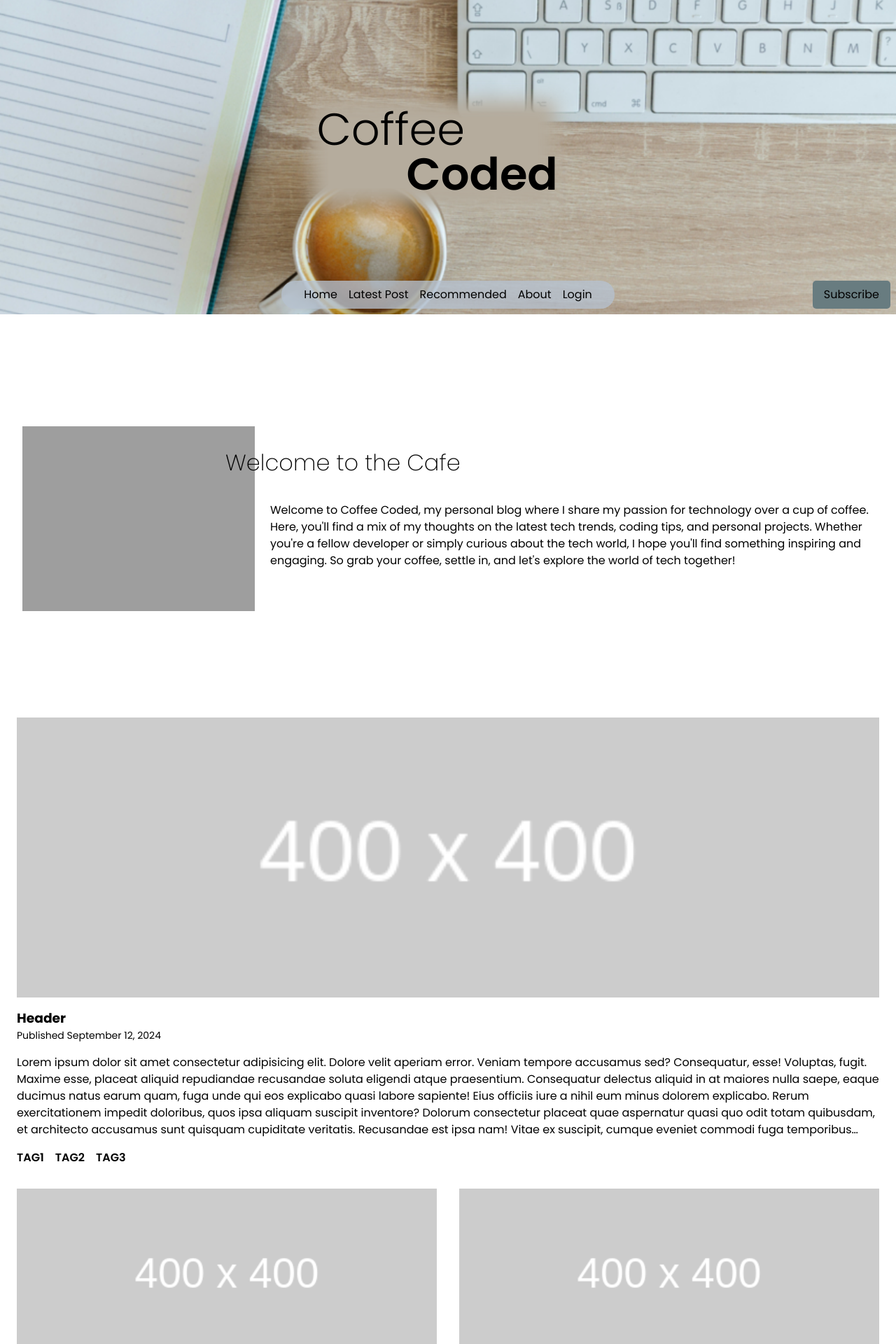
After one commit to juarezv90/blog, a Django app: template blog/blog_post/templates/home.html in a window 1280 px wide. The commit adds this page. Shown: the top 1920 px of the page at 70% size. Run offline with Django 5.2, Linux system fonts and the light colour scheme; the template is opened without the code that fills it, so the values that code supplies are empty; grey boxes are pictures that could not be loaded.

Commit message:
added grid for post

```diff
--- a/blog/blog_post/scss/_header.scss
+++ b/blog/blog_post/scss/_header.scss
@@ -13,6 +13,10 @@ header {
     flex-direction: column;
     justify-content: space-around;
     align-items: center;
+
+    .sub_btn {
+        cursor: pointer;
+    }
 
     @include mdscrn {
         height: 449px;
--- /dev/null
+++ b/blog/blog_post/scss/_post_display.scss
@@ -0,0 +1,166 @@
+@import './variables';
+
+#posts {
+    display: grid;
+    padding: 1rem;
+    gap: 1rem;
+
+    article {
+        position: relative;
+        padding: .5rem;
+        transition: 200ms ease-in;
+
+        img {
+            margin-bottom: 1rem;
+            width: 100%;
+            height: 250px;
+            object-fit: cover;
+        }
+
+        p {
+            display: -webkit-box;
+            -webkit-box-orient: vertical;
+            -webkit-line-clamp: 5;
+            overflow: hidden;
+        }
+
+        p.publish {
+            font-size: 14px;
+            margin-bottom: 1rem;
+        }
+
+        .tags {
+            display: flex;
+            gap: 1rem;
+            font-weight: 600;
+            text-transform: uppercase;
+            margin-top: 1rem;
+        }
+    }
+
+    @include mdscrn {
+        grid-template-columns: repeat(2, 1fr);
+
+
+
+        article {
+            background-color: white;
+
+            p:not(.publish){
+                display: none;
+            }
+            &::after {
+                content: "";
+                position: absolute;
+                height: 75%;
+                width: 101%;
+                background-color: $sand;
+                left: -.5%;
+                top: 50%;
+                transform: translateY(-50%);
+                z-index: -1;
+                transition: 200ms ease-in-out;
+                opacity: 0;
+                border-radius: 20px;
+            }
+            &::before {
+                content: "";
+                position: absolute;
+                height: 101%;
+                width: 75%;
+                background-color: $sand;
+                top: -.6%;
+                left: 50%;
+                transform: translatex(-50%);
+                z-index: -1;
+                transition: 200ms ease-in-out;
+                opacity: 0;
+                border-radius: 20px;
+            }
+        }
+        article:first-child {
+            grid-column: 1/ span 2;
+
+            p {
+                display: -webkit-box;
+            }
+
+            img {
+                width: 100%;
+                height: 400px;
+                object-fit: cover;
+            }
+        }
+
+        article:hover {
+            &::after, &::before {
+                opacity: 1;
+            }
+        }
+    }
+
+    @include lgscrn {
+        grid-template-columns: repeat(4, 1fr);
+        max-width: 1440px;
+        margin: 0 auto;
+
+
+        article {
+            background-color: white;
+            p:not(.publish) {
+                display: none;
+            }
+            &::after {
+                content: "";
+                position: absolute;
+                height: 75%;
+                width: 101%;
+                background-color: $sand;
+                left: -.5%;
+                top: 50%;
+                transform: translateY(-50%);
+                z-index: -1;
+                transition: 200ms ease-in-out;
+                opacity: 0;
+                border-radius: 20px;
+            }
+            &::before {
+                content: "";
+                position: absolute;
+                height: 101%;
+                width: 75%;
+                background-color: $sand;
+                top: -.6%;
+                left: 50%;
+                transform: translatex(-50%);
+                z-index: -1;
+                transition: 200ms ease-in-out;
+                opacity: 0;
+                border-radius: 20px;
+            }
+        }
+
+        article:hover {
+            &::after, &::before {
+                opacity: 1;
+            }
+        }
+
+        article:first-child {
+            grid-column: 1/ span 2;
+            grid-row: 1/span 2;
+            display: flex;
+            flex-direction: column;
+            p {
+                display: -webkit-box;
+            }
+
+            img {
+                width: 100%;
+                height: 400px;
+                object-fit: cover;
+            }
+        }
+    }
+
+}
--- a/blog/blog_post/scss/_reset.scss
+++ b/blog/blog_post/scss/_reset.scss
@@ -25,7 +25,6 @@ body {
   min-width: 375px;
   line-height: 1.5;
   -webkit-font-smoothing: antialiased;
-  background-color: #FFFFF0;
 }
 
 /*
--- a/blog/blog_post/scss/_welcome.scss
+++ b/blog/blog_post/scss/_welcome.scss
@@ -41,7 +41,7 @@ section.welcome {
         margin: 6.5rem 11.5rem;
         display: flex;
         flex-direction: row-reverse;
-        justify-content: flex-start;
+        justify-content: center;
         align-items: center;
         gap: 2rem;
 
@@ -54,6 +54,7 @@ section.welcome {
 
             p {
                 padding: 0;
+                width:80ch;
             }
         }
 
--- a/blog/blog_post/scss/index.scss
+++ b/blog/blog_post/scss/index.scss
@@ -1,4 +1,5 @@
 @use "reset.scss";
 @use "header.scss";
-@use "footer.scss";
-@use "welcome"
+@use "footer";
+@use "welcome";
+@use "post_display"
--- a/blog/blog_post/templates/base.html
+++ b/blog/blog_post/templates/base.html
@@ -21,7 +21,8 @@
     {% include "./partials/_header.html" %}
 
     <main>
-
+        {% block content %}
+        {% endblock content %}
     </main>
 
     {% include './partials/_footer.html' %}
--- /dev/null
+++ b/blog/blog_post/templates/home.html
@@ -0,0 +1,150 @@
+{% extends "base.html" %}
+
+{% block content %}
+
+<section class="welcome">
+    <article>
+        <h3>Welcome to the Cafe</h3>
+        <p>Welcome to Coffee Coded, my personal blog where I share my passion for technology over a cup of coffee. Here, you'll find a mix of my thoughts on the latest tech trends, coding tips, and personal projects. Whether you're a fellow developer or simply curious about the tech world, I hope you'll find something inspiring and engaging. So grab your coffee, settle in, and let's explore the world of tech together!</p>
+    </article>
+    <img src="static/binarycup.svg" alt="" width="332" height="264">
+</section>
+
+<section id="posts">
+    <article>
+        <img src="./static/placeholder400x400.png" alt="">
+        <h3>Header</h3>
+        <p class="publish">Published September 12, 2024</p>
+        <p>Lorem ipsum dolor sit amet consectetur adipisicing elit. Dolore velit aperiam error. Veniam tempore
+            accusamus sed? Consequatur, esse! Voluptas, fugit. Maxime esse, placeat aliquid repudiandae
+            recusandae soluta eligendi atque praesentium.
+            Consequatur delectus aliquid in at maiores nulla saepe, eaque ducimus natus earum quam, fuga unde
+            qui eos explicabo quasi labore sapiente! Eius officiis iure a nihil eum minus dolorem explicabo.
+            Rerum exercitationem impedit doloribus, quos ipsa aliquam suscipit inventore? Dolorum consectetur
+            placeat quae aspernatur quasi quo odit totam quibusdam, et architecto accusamus sunt quisquam
+            cupiditate veritatis. Recusandae est ipsa nam!
+            Vitae ex suscipit, cumque eveniet commodi fuga temporibus fugit, quasi libero quod numquam
+            perspiciatis deleniti enim facere sit fugiat blanditiis doloremque mollitia labore inventore. Quis
+            nulla iusto asperiores repudiandae modi.</p>
+        <div class="tags">
+            <span>Tag1</span><span>Tag2</span><span>Tag3</span>
+        </div>
+    </article>
+    <article>
+        <img src="./static/placeholder400x400.png" alt="" class="postImage">
+        <h3>Header</h3>
+        <p class="publish">Published September 12, 2024</p>
+        <p>Lorem ipsum dolor sit amet consectetur adipisicing elit. Dolore velit aperiam error. Veniam tempore
+            accusamus sed? Consequatur, esse! Voluptas, fugit. Maxime esse, placeat aliquid repudiandae
+            recusandae soluta eligendi atque praesentium.
+            Consequatur delectus aliquid in at maiores nulla saepe, eaque ducimus natus earum quam, fuga unde
+            qui eos explicabo quasi labore sapiente! Eius officiis iure a nihil eum minus dolorem explicabo.
+            Rerum exercitationem impedit doloribus, quos ipsa aliquam suscipit inventore? Dolorum consectetur
+            placeat quae aspernatur quasi quo odit totam quibusdam, et architecto accusamus sunt quisquam
+            cupiditate veritatis. Recusandae est ipsa nam!
+            Vitae ex suscipit, cumque eveniet commodi fuga temporibus fugit, quasi libero quod numquam
+            perspiciatis deleniti enim facere sit fugiat blanditiis doloremque mollitia labore inventore. Quis
+            nulla iusto asperiores repudiandae modi.</p>
+        <div class="tags">
+            <span>Tag1</span><span>Tag2</span><span>Tag3</span>
+        </div>
+    </article>
+    <article>
+        <img src="./static/placeholder400x400.png" alt="">
+        <h3>Header</h3>
+        <p class="publish">Published September 12, 2024</p>
+        <p>Lorem ipsum dolor sit amet consectetur adipisicing elit. Dolore velit aperiam error. Veniam tempore
+            accusamus sed? Consequatur, esse! Voluptas, fugit. Maxime esse, placeat aliquid repudiandae
+            recusandae soluta eligendi atque praesentium.
+            Consequatur delectus aliquid in at maiores nulla saepe, eaque ducimus natus earum quam, fuga unde
+            qui eos explicabo quasi labore sapiente! Eius officiis iure a nihil eum minus dolorem explicabo.
+            Rerum exercitationem impedit doloribus, quos ipsa aliquam suscipit inventore? Dolorum consectetur
+            placeat quae aspernatur quasi quo odit totam quibusdam, et architecto accusamus sunt quisquam
+            cupiditate veritatis. Recusandae est ipsa nam!
+            Vitae ex suscipit, cumque eveniet commodi fuga temporibus fugit, quasi libero quod numquam
+            perspiciatis deleniti enim facere sit fugiat blanditiis doloremque mollitia labore inventore. Quis
+            nulla iusto asperiores repudiandae modi.</p>
+        <div class="tags">
+            <span>Tag1</span><span>Tag2</span><span>Tag3</span>
+        </div>
+    </article>
+    <article>
+        <img src="./static/placeholder400x400.png" alt="">
+        <h3>Header</h3>
+        <p class="publish">Published September 12, 2024</p>
+        <p>Lorem ipsum dolor sit amet consectetur adipisicing elit. Dolore velit aperiam error. Veniam tempore
+            accusamus sed? Consequatur, esse! Voluptas, fugit. Maxime esse, placeat aliquid repudiandae
+            recusandae soluta eligendi atque praesentium.
+            Consequatur delectus aliquid in at maiores nulla saepe, eaque ducimus natus earum quam, fuga unde
+            qui eos explicabo quasi labore sapiente! Eius officiis iure a nihil eum minus dolorem explicabo.
+            Rerum exercitationem impedit doloribus, quos ipsa aliquam suscipit inventore? Dolorum consectetur
+            placeat quae aspernatur quasi quo odit totam quibusdam, et architecto accusamus sunt quisquam
+            cupiditate veritatis. Recusandae est ipsa nam!
+            Vitae ex suscipit, cumque eveniet commodi fuga temporibus fugit, quasi libero quod numquam
+            perspiciatis deleniti enim facere sit fugiat blanditiis doloremque mollitia labore inventore. Quis
+            nulla iusto asperiores repudiandae modi.</p>
+        <div class="tags">
+            <span>Tag1</span><span>Tag2</span><span>Tag3</span>
+        </div>
+    </article>
+    <article>
+        <img src="./static/placeholder400x400.png" alt="">
+        <h3>Header</h3>
+        <p class="publish">Published September 12, 2024</p>
+        <p>Lorem ipsum dolor sit amet consectetur adipisicing elit. Dolore velit aperiam error. Veniam tempore
+            accusamus sed? Consequatur, esse! Voluptas, fugit. Maxime esse, placeat aliquid repudiandae
+            recusandae soluta eligendi atque praesentium.
+            Consequatur delectus aliquid in at maiores nulla saepe, eaque ducimus natus earum quam, fuga unde
+            qui eos explicabo quasi labore sapiente! Eius officiis iure a nihil eum minus dolorem explicabo.
+            Rerum exercitationem impedit doloribus, quos ipsa aliquam suscipit inventore? Dolorum consectetur
+            placeat quae aspernatur quasi quo odit totam quibusdam, et architecto accusamus sunt quisquam
+            cupiditate veritatis. Recusandae est ipsa nam!
+            Vitae ex suscipit, cumque eveniet commodi fuga temporibus fugit, quasi libero quod numquam
+            perspiciatis deleniti enim facere sit fugiat blanditiis doloremque mollitia labore inventore. Quis
+            nulla iusto asperiores repudiandae modi.</p>
+        <div class="tags">
+            <span>Tag1</span><span>Tag2</span><span>Tag3</span>
+        </div>
+    </article>
+    <article>
+        <img src="./static/placeholder400x400.png" alt="">
+        <h3>Header</h3>
+        <p class="publish">Published September 12, 2024</p>
+        <p>Lorem ipsum dolor sit amet consectetur adipisicing elit. Dolore velit aperiam error. Veniam tempore
+            accusamus sed? Consequatur, esse! Voluptas, fugit. Maxime esse, placeat aliquid repudiandae
+            recusandae soluta eligendi atque praesentium.
+            Consequatur delectus aliquid in at maiores nulla saepe, eaque ducimus natus earum quam, fuga unde
+            qui eos explicabo quasi labore sapiente! Eius officiis iure a nihil eum minus dolorem explicabo.
+            Rerum exercitationem impedit doloribus, quos ipsa aliquam suscipit inventore? Dolorum consectetur
+            placeat quae aspernatur quasi quo odit totam quibusdam, et architecto accusamus sunt quisquam
+            cupiditate veritatis. Recusandae est ipsa nam!
+            Vitae ex suscipit, cumque eveniet commodi fuga temporibus fugit, quasi libero quod numquam
+            perspiciatis deleniti enim facere sit fugiat blanditiis doloremque mollitia labore inventore. Quis
+            nulla iusto asperiores repudiandae modi.</p>
+        <div class="tags">
+            <span>Tag1</span><span>Tag2</span><span>Tag3</span>
+        </div>
+    </article>
+    <article>
+        <img src="./static/placeholder400x400.png" alt="">
+        <h3>Header</h3>
+        <p class="publish">Published September 12, 2024</p>
+        <p>Lorem ipsum dolor sit amet consectetur adipisicing elit. Dolore velit aperiam error. Veniam tempore
+            accusamus sed? Consequatur, esse! Voluptas, fugit. Maxime esse, placeat aliquid repudiandae
+            recusandae soluta eligendi atque praesentium.
+            Consequatur delectus aliquid in at maiores nulla saepe, eaque ducimus natus earum quam, fuga unde
+            qui eos explicabo quasi labore sapiente! Eius officiis iure a nihil eum minus dolorem explicabo.
+            Rerum exercitationem impedit doloribus, quos ipsa aliquam suscipit inventore? Dolorum consectetur
+            placeat quae aspernatur quasi quo odit totam quibusdam, et architecto accusamus sunt quisquam
+            cupiditate veritatis. Recusandae est ipsa nam!
+            Vitae ex suscipit, cumque eveniet commodi fuga temporibus fugit, quasi libero quod numquam
+            perspiciatis deleniti enim facere sit fugiat blanditiis doloremque mollitia labore inventore. Quis
+            nulla iusto asperiores repudiandae modi.</p>
+        <div class="tags">
+            <span>Tag1</span><span>Tag2</span><span>Tag3</span>
+        </div>
+    </article>
+
+</section>
+
+{% endblock content %}
--- a/blog/blog_post/urls.py
+++ b/blog/blog_post/urls.py
@@ -2,5 +2,5 @@ from django.urls import path
 from . import views
 
 urlpatterns = [
-    path("", views.Index, name="index")
+    path("", views.Index, name="home")
 ]
--- a/blog/blog_post/views.py
+++ b/blog/blog_post/views.py
@@ -5,4 +5,4 @@ from . import serializers
 # Create your views here.
 
 def Index(request):
-    return render(request, "base.html", {})
+    return render(request, "home.html", {})
--- a/blog/static/index.css
+++ b/blog/static/index.css
@@ -23,7 +23,6 @@ body {
   min-width: 375px;
   line-height: 1.5;
   -webkit-font-smoothing: antialiased;
-  background-color: #FFFFF0;
 }
 
 /*
@@ -99,6 +98,9 @@ header {
   flex-direction: column;
   justify-content: space-around;
   align-items: center;
+}
+header .sub_btn {
+  cursor: pointer;
 }
 @media (min-width: 744px) and (max-width: 1439px) {
   header {
@@ -382,7 +384,7 @@ section.welcome img {
     margin: 6.5rem 11.5rem;
     display: flex;
     flex-direction: row-reverse;
-    justify-content: flex-start;
+    justify-content: center;
     align-items: center;
     gap: 2rem;
   }
@@ -392,10 +394,159 @@ section.welcome img {
   }
   section.welcome article p {
     padding: 0;
+    width: 80ch;
   }
   section.welcome img {
     margin: 0;
     width: 421px;
     height: 335px;
   }
+}
+
+#posts {
+  display: grid;
+  padding: 1rem;
+  gap: 1rem;
+}
+#posts article {
+  position: relative;
+  padding: 0.5rem;
+  transition: 200ms ease-in;
+}
+#posts article img {
+  margin-bottom: 1rem;
+  width: 100%;
+  height: 250px;
+  -o-object-fit: cover;
+     object-fit: cover;
+}
+#posts article p {
+  display: -webkit-box;
+  -webkit-box-orient: vertical;
+  -webkit-line-clamp: 5;
+  overflow: hidden;
+}
+#posts article p.publish {
+  font-size: 14px;
+  margin-bottom: 1rem;
+}
+#posts article .tags {
+  display: flex;
+  gap: 1rem;
+  font-weight: 600;
+  text-transform: uppercase;
+  margin-top: 1rem;
+}
+@media (min-width: 744px) and (max-width: 1439px) {
+  #posts {
+    grid-template-columns: repeat(2, 1fr);
+  }
+  #posts article {
+    background-color: white;
+  }
+  #posts article p:not(.publish) {
+    display: none;
+  }
+  #posts article::after {
+    content: "";
+    position: absolute;
+    height: 75%;
+    width: 101%;
+    background-color: #b5ac9d;
+    left: -0.5%;
+    top: 50%;
+    transform: translateY(-50%);
+    z-index: -1;
+    transition: 200ms ease-in-out;
+    opacity: 0;
+    border-radius: 20px;
+  }
+  #posts article::before {
+    content: "";
+    position: absolute;
+    height: 101%;
+    width: 75%;
+    background-color: #b5ac9d;
+    top: -0.6%;
+    left: 50%;
+    transform: translatex(-50%);
+    z-index: -1;
+    transition: 200ms ease-in-out;
+    opacity: 0;
+    border-radius: 20px;
+  }
+  #posts article:first-child {
+    grid-column: 1/span 2;
+  }
+  #posts article:first-child p {
+    display: -webkit-box;
+  }
+  #posts article:first-child img {
+    width: 100%;
+    height: 400px;
+    -o-object-fit: cover;
+       object-fit: cover;
+  }
+  #posts article:hover::after, #posts article:hover::before {
+    opacity: 1;
+  }
+}
+@media (min-width: 1440px) {
+  #posts {
+    grid-template-columns: repeat(4, 1fr);
+    max-width: 1440px;
+    margin: 0 auto;
+  }
+  #posts article {
+    background-color: white;
+  }
+  #posts article p:not(.publish) {
+    display: none;
+  }
+  #posts article::after {
+    content: "";
+    position: absolute;
+    height: 75%;
+    width: 101%;
+    background-color: #b5ac9d;
+    left: -0.5%;
+    top: 50%;
+    transform: translateY(-50%);
+    z-index: -1;
+    transition: 200ms ease-in-out;
+    opacity: 0;
+    border-radius: 20px;
+  }
+  #posts article::before {
+    content: "";
+    position: absolute;
+    height: 101%;
+    width: 75%;
+    background-color: #b5ac9d;
+    top: -0.6%;
+    left: 50%;
+    transform: translatex(-50%);
+    z-index: -1;
+    transition: 200ms ease-in-out;
+    opacity: 0;
+    border-radius: 20px;
+  }
+  #posts article:hover::after, #posts article:hover::before {
+    opacity: 1;
+  }
+  #posts article:first-child {
+    grid-column: 1/span 2;
+    grid-row: 1/span 2;
+    display: flex;
+    flex-direction: column;
+  }
+  #posts article:first-child p {
+    display: -webkit-box;
+  }
+  #posts article:first-child img {
+    width: 100%;
+    height: 400px;
+    -o-object-fit: cover;
+       object-fit: cover;
+  }
 }/*# sourceMappingURL=index.css.map */
```
Also changed, not shown: blog/index.html (+143 -4 lines), blog/static/hero.webp, blog/static/placeholder400x400.png (added), 1 other file.
